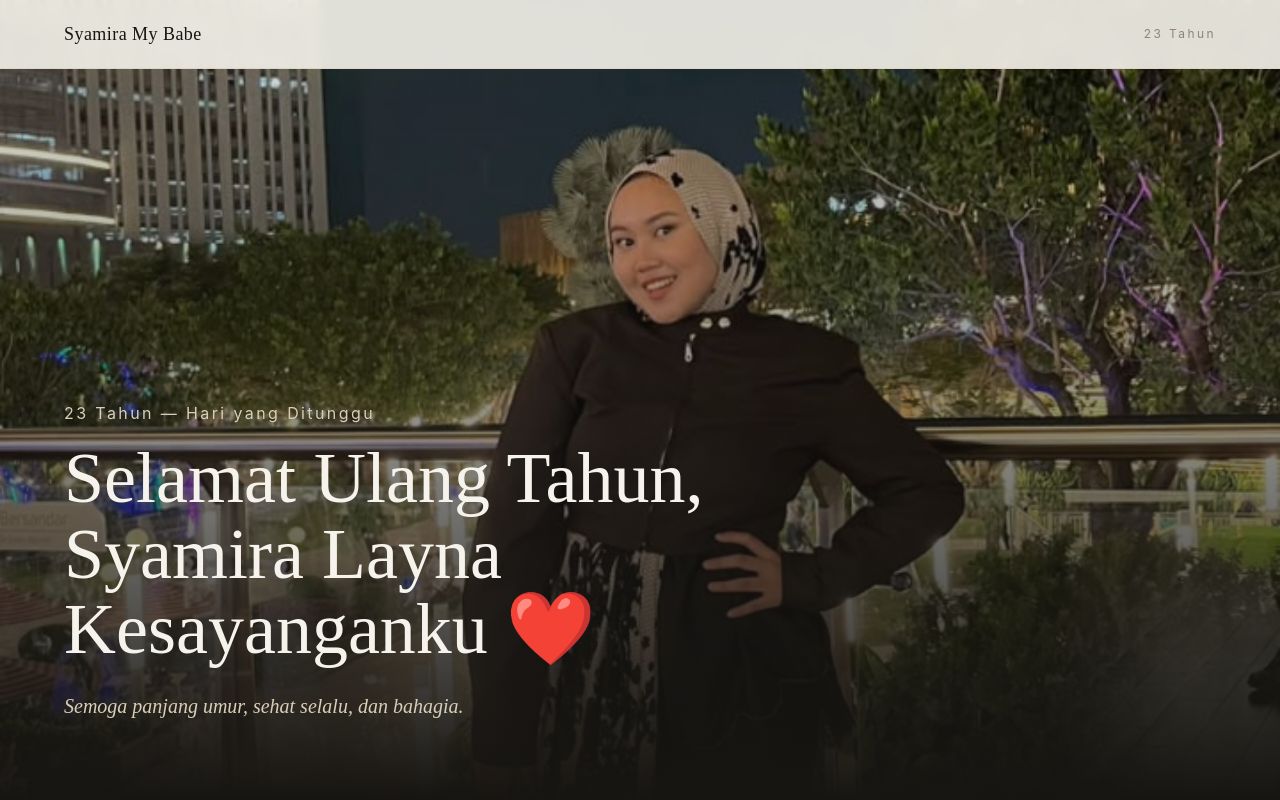
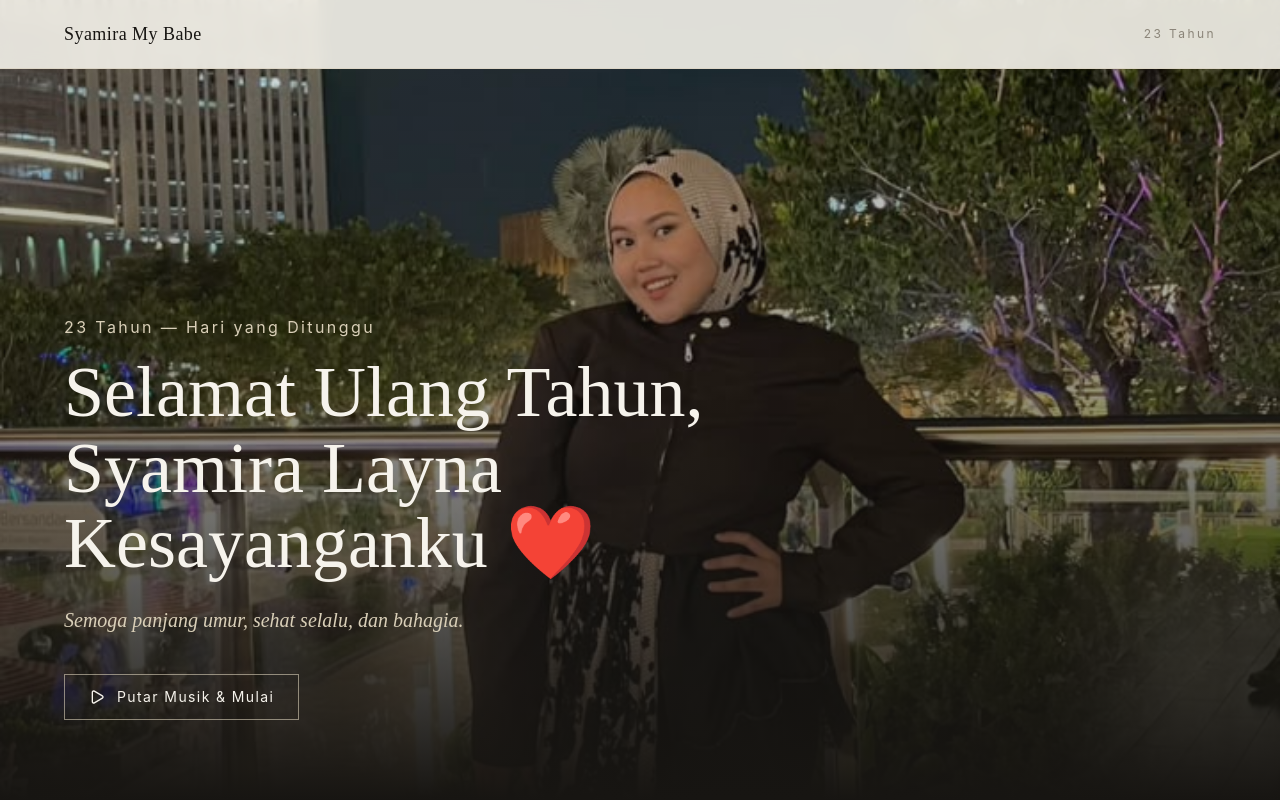
Before and after one commit to LRMNTRIX03/Birthday, a React (Vite) app: page / in a window 1280 px wide. Shown: the top 800 px of the page. Built offline with nearby package versions, Linux system fonts and the light colour scheme.

Commit message:
new version

```diff
--- a/src/App.jsx
+++ b/src/App.jsx
@@ -1,7 +1,7 @@
 import './App.css'
 import Navbar from './components/Navbar'
 import Marquee from 'react-fast-marquee'
-import { Gift, Mail, Cake, Volume2, VolumeX } from 'lucide-react'
+import { Gift, Mail, Cake, Volume2, VolumeX, Play } from 'lucide-react'
 import { useState, useRef, useEffect } from 'react'
 import { Routes, Route, Link } from 'react-router-dom'
 
@@ -19,13 +19,21 @@ function App() {
   const audioRef = useRef(null)
   const [isMuted, setIsMuted] = useState(false)
 
+  // Browser modern memblokir audio bersuara sampai ada interaksi pengguna.
+  // hasStarted menandai apakah gerbang itu sudah dilewati.
+  const [hasStarted, setHasStarted] = useState(false)
+
   useEffect(() => {
-    if (audioRef.current) {
+    if (audioRef.current && hasStarted) {
       audioRef.current.play().catch((err) => {
         console.log("Autoplay dicegah browser:", err)
       })
     }
-  }, [currentSong])
+  }, [currentSong, hasStarted])
+
+  const handleStart = () => {
+    setHasStarted(true)
+  }
 
   const handleMute = () => {
     if (audioRef.current) {
@@ -41,7 +49,7 @@ function App() {
       </div>
 
       {/* Audio global */}
-      <audio ref={audioRef} src={currentSong} autoPlay loop />
+      <audio ref={audioRef} src={currentSong} loop />
 
       <Routes>
         <Route
@@ -53,6 +61,8 @@ function App() {
               setCurrentSong={setCurrentSong}
               isMuted={isMuted}
               handleMute={handleMute}
+              hasStarted={hasStarted}
+              handleStart={handleStart}
             />
           }
         />
@@ -65,7 +75,7 @@ function App() {
 }
 
 // Halaman utama
-function Home({ songs, currentSong, setCurrentSong, isMuted, handleMute }) {
+function Home({ songs, currentSong, setCurrentSong, isMuted, handleMute, hasStarted, handleStart }) {
   return (
     <>
       {/* Hero */}
@@ -87,6 +97,17 @@ function Home({ songs, currentSong, setCurrentSong, isMuted, handleMute }) {
           <p className="text-[#D9CFB8] text-lg sm:text-xl italic font-[Playfair_Display] mt-6 max-w-xl">
             Semoga panjang umur, sehat selalu, dan bahagia.
           </p>
+
+          {/* Gerbang interaksi pertama: browser butuh klik sebelum audio bersuara boleh main */}
+          {!hasStarted && (
+            <button
+              onClick={handleStart}
+              className="mt-10 inline-flex items-center gap-3 self-start px-6 py-3 border border-[#D9CFB8]/60 text-[#F6F3EC] text-sm tracking-[0.1em] font-[Inter] hover:bg-[#F6F3EC] hover:text-[#171512] transition-colors"
+            >
+              <Play className="w-4 h-4" />
+              Putar Musik &amp; Mulai
+            </button>
+          )}
         </div>
       </section>
 
@@ -116,7 +137,10 @@ function Home({ songs, currentSong, setCurrentSong, isMuted, handleMute }) {
               return (
                 <button
                   key={index}
-                  onClick={() => setCurrentSong(song.src)}
+                  onClick={() => {
+                    setCurrentSong(song.src)
+                    if (!hasStarted) handleStart()
+                  }}
                   className={`font-[Playfair_Display] text-xl sm:text-2xl transition-colors ${
                     active
                       ? "text-[#171512] underline underline-offset-8 decoration-[#A98F5D]"
```
